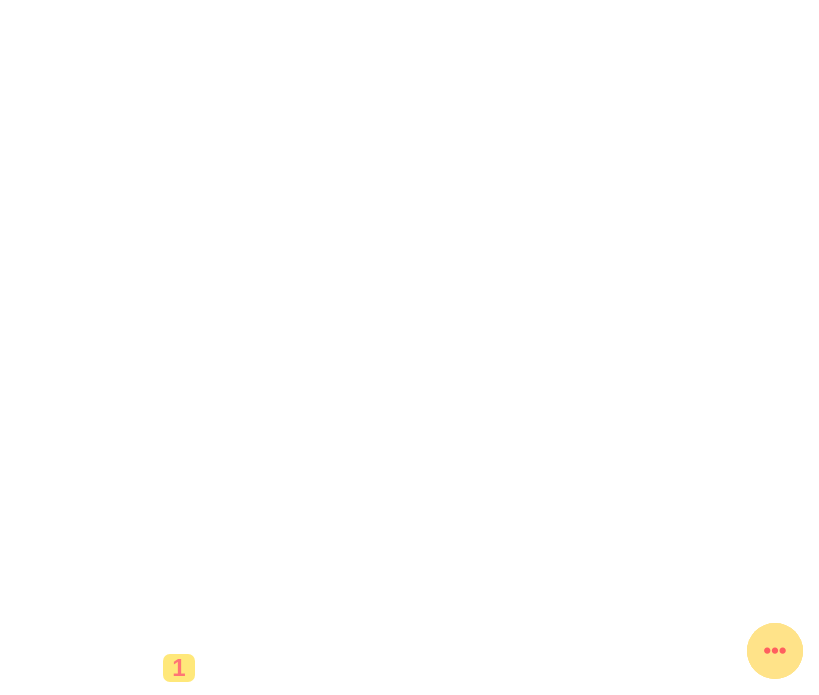
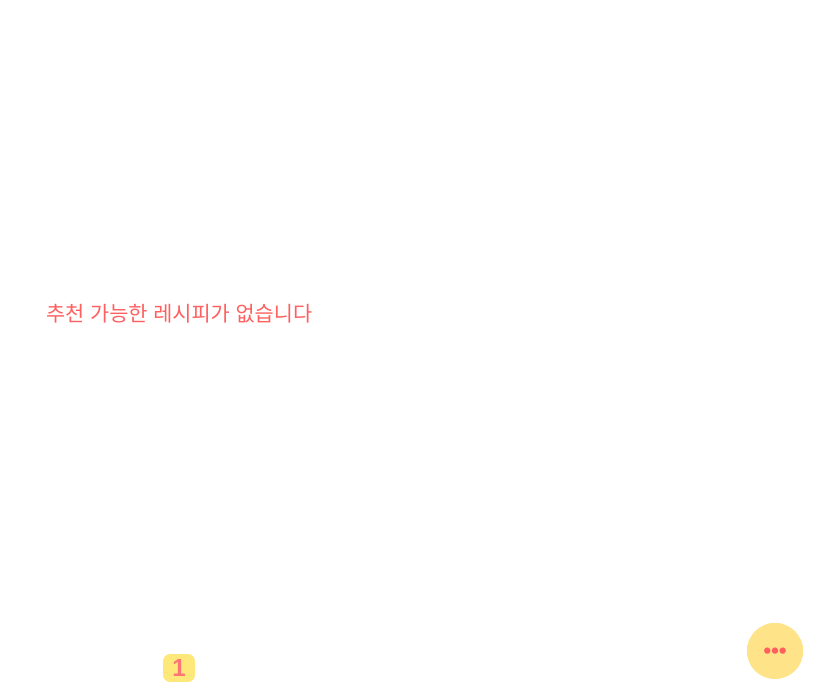
Before and after one commit to eunche/plzeat-deploy-0606, a Django app: page /recipies/list/4 in a window 1280 px wide. Shown: the part 105-800 px from the top of the page, without its empty margins (461-1280 px from the left). Run offline with Django 3.2, Linux system fonts and the light colour scheme; data comes from the database, SQL or seed files in the repository; both versions use the stored data as it was after the commit; some libraries are stand-ins or nearby versions; some web fonts are replaced.

Commit message:
레시피추천에 아직 추천할레시피가 없습니다 추가

```diff
--- a/templates/recipies/recipe_list.html
+++ b/templates/recipies/recipe_list.html
@@ -10,6 +10,8 @@
 {% endblock css %}
 
 {% block content %}
+
+{% if paged_recipes %}
 <div class="recipe_list">
     {% for recipe in paged_recipes %}
 
@@ -26,7 +28,11 @@
 
     {% endfor %}
 </div>
-
+{% else %}
+<div class="big_does_not_exist">
+    <span class="food_does_not_exist">추천 가능한 레시피가 없습니다</span>
+</div>
+{% endif %}
 
 {% include "partials/paginator.html" %}
 
```
Also changed, not shown: db.sqlite3.
